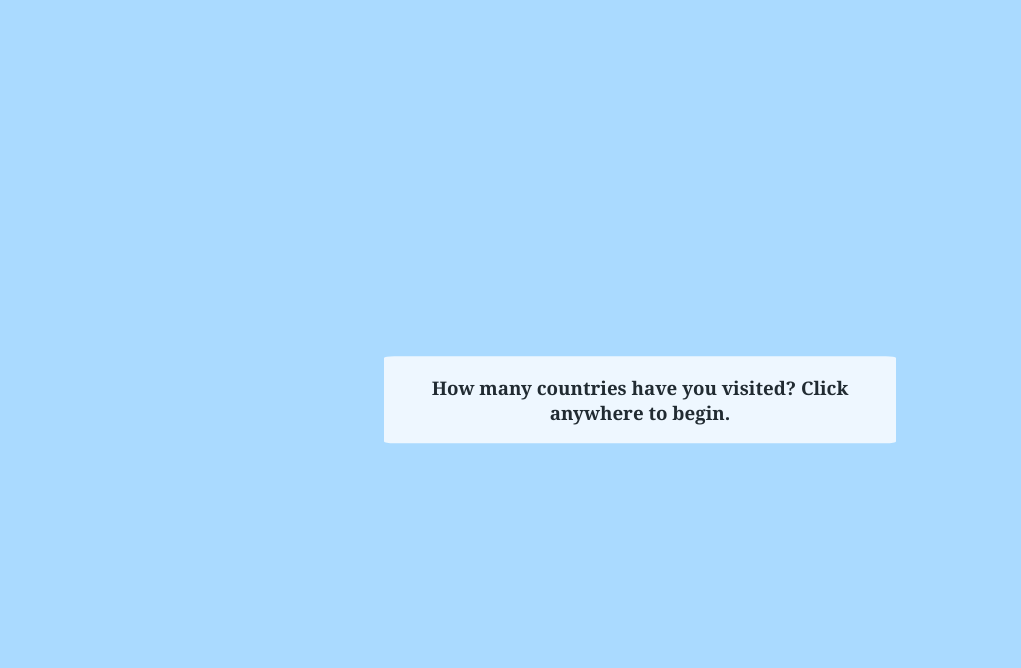
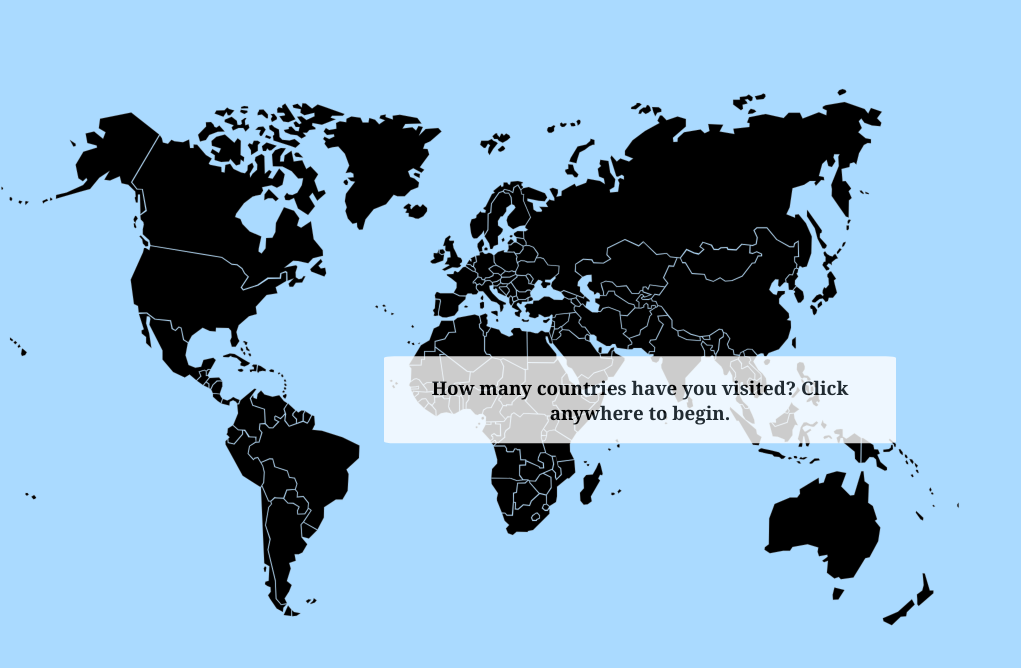
Before and after one commit to tallulahh/visited-countries, a plain HTML site: page index.html in a window 1280 px wide. Shown: the whole page, without its empty margins (0-1021 px from the left). Drawn offline with nearby package versions, Linux system fonts and the light colour scheme.

Commit message:
Update index.html

```diff
--- a/index.html
+++ b/index.html
@@ -33,7 +33,7 @@
     <script src="https://code.jquery.com/jquery-3.4.1.slim.min.js" integrity="sha384-J6qa4849blE2+poT4WnyKhv5vZF5SrPo0iEjwBvKU7imGFAV0wwj1yYfoRSJoZ+n" crossorigin="anonymous"></script>
 
   <script src="jquery.vmap.js"></script>
-  <script src="maps/jquery.vmap.world.js"></script>
+  <script src="jquery.vmap.world.js"></script>
   <script src="index.js" charset="utf-8"></script>
   </body>
 </html>
```
